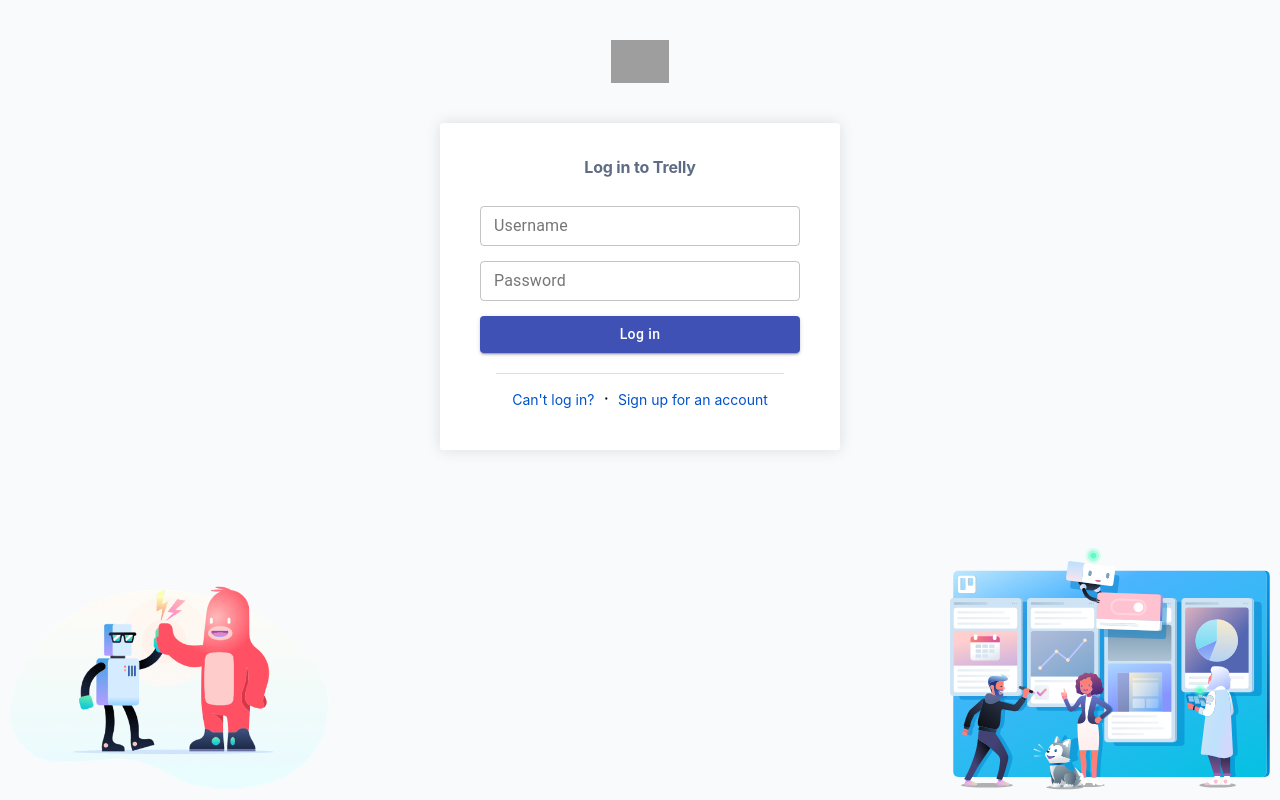
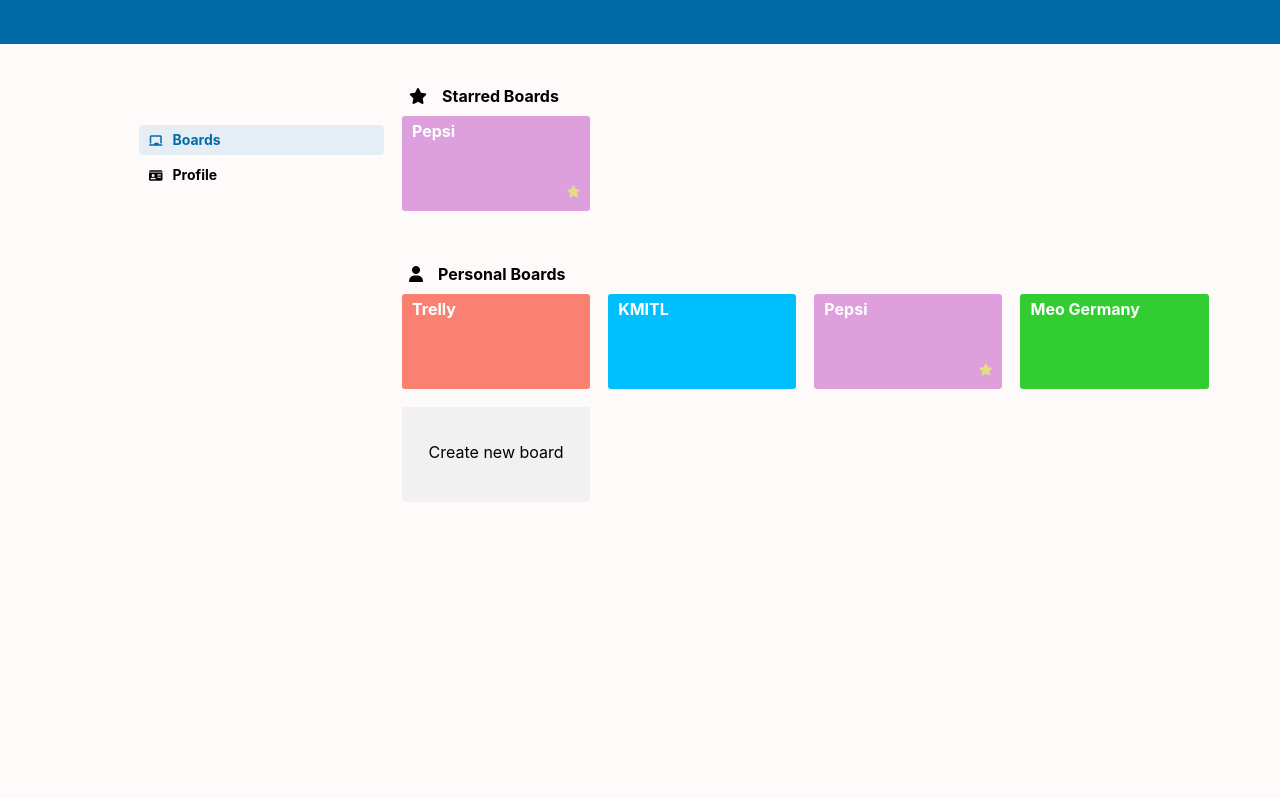
Before and after one commit to See-you-at-Germany-Corp/Trelly-front-end, a React (Create React App) app: page / in a window 1280 px wide. Built offline with nearby package versions, Linux system fonts and the light colour scheme; grey boxes are pictures that could not be loaded.

Commit message:
debug homepage scrollbar

```diff
--- a/src/App.js
+++ b/src/App.js
@@ -11,15 +11,18 @@
 function App() {
   return (
     <Router>
+
+      <div style={{ background: 'rgb(2, 106, 167)', height: '5.5vh', width: '100%', position: 'sticky', top: '0', zIndex: '1' }}></div>
+
       <Switch>
 
-        {/* <Route path='/login/' component={} /> */}
+        <Route exact path='/'>
+          <Home />
+        </Route>
 
-        <Route exact path='/'>
-          {/* <Home /> */}
+        <Route exact path='/login'>
           <Login />
         </Route>
-
 
       </Switch>
     </Router>
--- a/src/pages/home/boardList.js
+++ b/src/pages/home/boardList.js
@@ -44,7 +44,7 @@
                             {
                                 /// create new personal board card.
                                 props.boardListData.length - 1 === index && props.listName === 'Personal Boards' &&
-                                <div onClick={() => props.dispatch(createOn())} className='board-list-item' style={{ background: 'rgb(241, 241, 241)', textAlign: 'center' }}>
+                                <div onClick={() => props.dispatch(createOn())} className='board-list-item create-new-board-button' style={{ background: 'rgb(241, 241, 241)', textAlign: 'center' }}>
                                     <p style={{ marginTop: '35px', color: 'black', marginLeft: '0' }}>Create new board</p>
                                 </div>
                             }
--- a/src/pages/home/boardListStyle.css
+++ b/src/pages/home/boardListStyle.css
@@ -65,6 +65,18 @@
     opacity: 100;
 }
 
+.board-list .create-new-board-button {
+    user-select: none;
+}
+
+.board-list .create-new-board-button:hover {
+    cursor: pointer;
+}
+
+.board-list .create-new-board-button:active {
+    filter: brightness(90%);
+}
+
 @media only screen and (max-width: 900px) and (min-width: 751px) {
     .board-list {
     }
--- a/src/pages/home/index.js
+++ b/src/pages/home/index.js
@@ -71,7 +71,7 @@
 const Home = ({ personalBoardList, createStatus, dispatch})=> {
 
     const createOnStyle = createStatus === true ? {
-        filter: 'brightness(60%)'
+        filter: 'brightness(25%)'
     } : {};
 
     var createNewBoardComp = document.getElementById('create-new-board');
@@ -88,11 +88,8 @@
 
     return (
         <>
-            <div style={{ background: 'rgb(2, 106, 167)', height: '40px', width: '100%', position: 'sticky', top: '0' }}></div>
             <CreateNewBoard />
             <div className='homepage-main-container' style={createOnStyle}>
-                {/*<Navbar />*/}
-
                 <HomeMenuBar />
 
                 <div className='homepage-sub-container'>
--- a/src/pages/home/style.css
+++ b/src/pages/home/style.css
@@ -1,25 +1,16 @@
-html, body {
-    height: 100%;
-    margin: 0px;
-}
-
-#root {
-    height: 100%;
-    margin: 0px;
-}
-
 .homepage-main-container {
-    !background: lightblue;
+    /* background: lightblue;  */
     background: snow;
-    height: 100%;
+    position: relative;
+    height: 91.5vh;
     display: flex;
     flex-direction: row ;
     padding-top: 22px;
-    overflow: visible;
+    overflow: auto;
 }
 
 .homepage-main-container .homepage-menu-bar {
-    !background: wheat;
+    /* !background: wheat;    */
     height: 200px;
     width: 30%;
     min-width: 267px;
@@ -29,7 +20,7 @@
 
 .homepage-main-container .homepage-menu-bar .menu-box {
     margin-top: 14px;
-    !background: plum;
+    /* background: plum;   */
     float: right;
     width: 245px;
 }
@@ -63,7 +54,7 @@
 }
 
 .homepage-main-container .homepage-sub-container {
-    !background: lightcoral;
+    /* background: lightcoral;  */
     width: 70%;
 }
 
```
Also changed, not shown: 1 other file (tests, documents, lock files or other folders).
